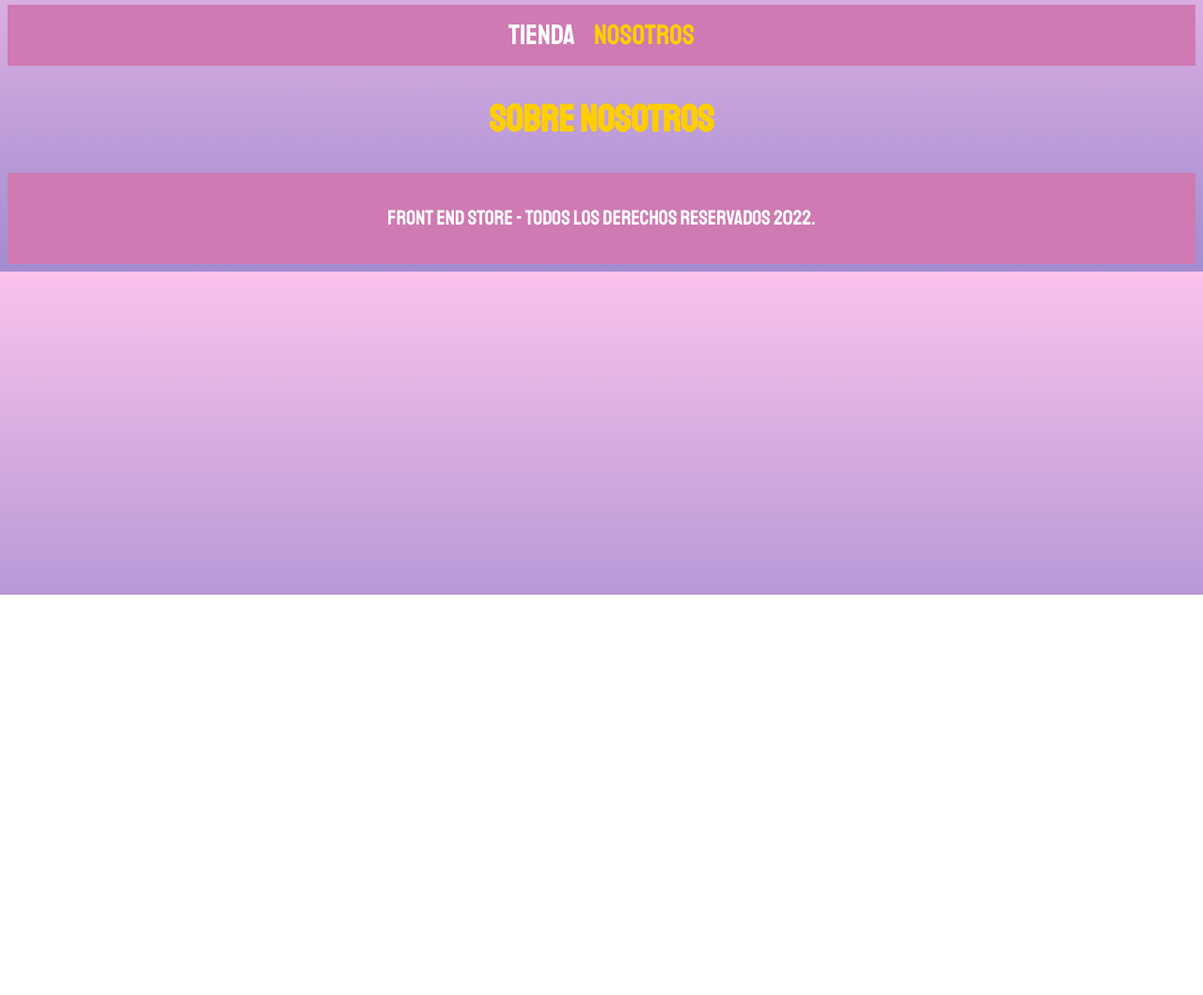
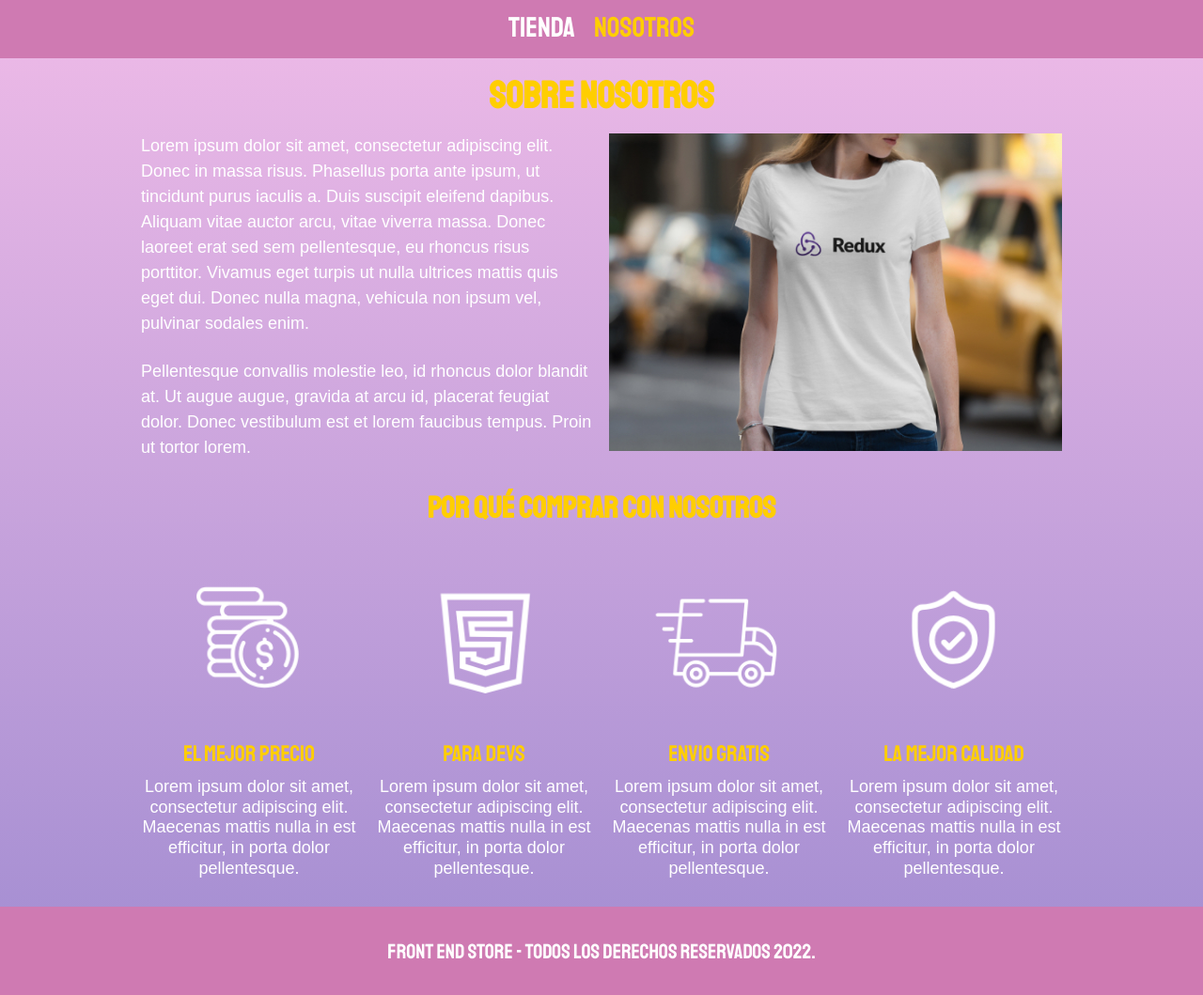
Before and after one commit to dandrew97/Frontend_Store, a plain HTML site: page nosotros.html in a window 1280 px wide. Shown: the part 167-1226 px from the top of the page at 94% size. Before the commit the page ends 800 px from the top, so only its background shows below. Drawn offline with Linux system fonts and the light colour scheme.

Commit message:
feat: :hammer: Crear pagina nosotros.html y agregar los estilos
Se crea la pagina nosotros.html con su respectiva maquetación y se le asignan los estilos a dicha página dentro del fichero styles.css

```diff
--- a/css/styles.css
+++ b/css/styles.css
@@ -13,19 +13,19 @@
     --fuentePrincipal: 'Staatliches', sans-serif;
 }
 /* Globales o universales */
-*, *:before, *:after {
-    box-sizing: inherit;
-}
 html {
     font-size: 62.5%; /* Esta linea es importante agregar las en todos los proyectos ya que permite que 1rem = 10px, y que el texto se adapte muy bien a todos los dispositivos*/
     box-sizing: border-box; /* Propiedad que permite hacer que las medidas de los conenedores sean precisas, y no se reduzcan debido al margin, padding o el borde, basado en el box model*/
 }
+*, *:before, *:after {
+    box-sizing: inherit;
+}
 /* Estilos generales */
 body {
     background-image: linear-gradient(to top, #a18cd1 0%, #fbc2eb 100%);
-    font-size: 16px;
-    font-family: var(--fuentePrincipal);
+    font-size: 1.6rem;
     line-height: 1.5; /* Interlineado. Propiedad que se agrega a todo el proyecto */
+    margin: 0;
 }
 p {
     font-size: 1.8rem;
@@ -39,8 +39,13 @@ img {
     max-width: 100%;
 }
 .contenedor {
+    margin: 0 1rem;
+}
+@media (min-width: 811px) {
+    .contenedor {
     max-width: 120rem;
     margin: 0 auto; /* Esta es una manera de centrar un contenedor y lo hace responsive */
+}
 }
 h1, h2, h3 {
     text-align: center;
@@ -88,8 +93,10 @@ h3 {
 .grid{
     display: grid;
     grid-template-columns: repeat(2, 1fr);
-    gap: 2rem;
+    gap: 1rem;
+}
 @media (min-width: 768px) {
+    .grid {
         grid-template-columns: repeat(3, 1fr);
     }
 }
@@ -154,3 +161,61 @@ h3 {
 }
 
 /* Estilos pagina NOSOTROS */
+/* Nosotros */
+.sobrenosotros {
+    margin: 1rem;
+}
+.nosotros {
+    max-width: 98rem;
+    margin: 0 auto;
+    display: grid;
+    grid-template-rows: repeat(2, auto);
+}
+@media (min-width: 768px) {
+    .nosotros {
+        display: grid;
+        grid-template-columns: repeat(2, 1fr);
+        column-gap: 1.5rem;
+    }
+    .nosotros__imagen {
+        grid-column: 2/3;
+    }
+}
+.nosotros__contenido p {
+    margin: 0;
+}
+.nosotros__imagen {
+    grid-row: 1/2;
+    width: 100%;
+}
+
+/* Iconos */
+.grid_iconos {
+    max-width: 98rem;
+    margin: 0 auto;
+    display: grid;
+    grid-template-columns: repeat(2, 1fr);
+    gap: 2rem;
+
+}
+@media (min-width: 768px) {
+    .grid_iconos {
+        grid-template-columns: repeat(4, 1fr);
+    }
+}
+.icono__imagen {
+    width: 100%;
+}
+.icono__nombre {
+    font-size: 2.4rem;
+    font-family: var(--fuentePrincipal);
+    margin: 1rem 0;
+    text-align: center;
+    line-height: 1.2;
+    color: var(--secundario);
+}
+.icono__texto {
+    margin: 1rem 0;
+    text-align: center;
+    line-height: 1.2;
+}
--- a/nosotros.html
+++ b/nosotros.html
@@ -25,7 +25,59 @@
     </nav>
 
     <main class="contenedor">
-        <h1> Sobre Nosotros </h1>
+        <h1 class="sobrenosotros"> Sobre Nosotros </h1>
+
+        <div class="nosotros">
+            <div class="nosotros__contenido">
+                <p> Lorem ipsum dolor sit amet, consectetur adipiscing elit. Donec in massa risus. Phasellus porta ante
+                ipsum, ut tincidunt purus iaculis a. Duis suscipit eleifend dapibus. Aliquam vitae auctor arcu,
+                vitae viverra massa. Donec laoreet erat sed sem pellentesque, eu rhoncus risus porttitor. Vivamus
+                eget turpis ut nulla ultrices mattis quis eget dui. Donec nulla magna, vehicula non ipsum vel,
+                pulvinar sodales enim.</p>
+                <br>
+                <p>Pellentesque convallis molestie leo, id rhoncus dolor blandit at. Ut augue augue, gravida at arcu id,
+                placerat feugiat dolor. Donec vestibulum est et lorem faucibus tempus. Proin ut tortor lorem. </p>
+            </div>
+            <img class="nosotros__imagen" src="img/nosotros.jpg" alt="nosotros">
+        </div> <!-- .nosotros -->
+
+        <div class="porquecomprar">
+            <h2> Por qué comprar con nosotros </h2>
+            <div class="grid_iconos">
+                <div class="icono">
+                    <img class="icono__imagen" src="img/icono_1.png" alt="icono.png">
+                    <div class="icono__informacion">
+                        <p class="icono__nombre"> El mejor precio </p>
+                        <p class="icono__texto"> Lorem ipsum dolor sit amet, consectetur adipiscing elit. Maecenas mattis nulla in est efficitur, in porta dolor pellentesque. </p>
+                    </div>
+                </div> <!-- .icono -->
+
+                <div class="icono">
+                    <img class="icono__imagen" src="img/icono_2.png" alt="icono.png">
+                    <div class="icono__informacion">
+                        <p class="icono__nombre"> Para devs </p>
+                        <p class="icono__texto"> Lorem ipsum dolor sit amet, consectetur adipiscing elit. Maecenas mattis nulla in est efficitur, in porta dolor pellentesque. </p>
+                    </div>
+                </div> <!-- .icono -->
+
+                <div class="icono">
+                    <img class="icono__imagen" src="img/icono_3.png" alt="icono.png">
+                    <div class="icono__informacion">
+                        <p class="icono__nombre"> Envio Gratis </p>
+                        <p class="icono__texto"> Lorem ipsum dolor sit amet, consectetur adipiscing elit. Maecenas mattis nulla in est efficitur, in porta dolor pellentesque. </p>
+                    </div>
+                </div> <!-- .icono -->
+
+                <div class="icono">
+                    <img class="icono__imagen" src="img/icono_4.png" alt="icono.png">
+                    <div class="icono__informacion">
+                        <p class="icono__nombre"> La mejor calidad </p>
+                        <p class="icono__texto"> Lorem ipsum dolor sit amet, consectetur adipiscing elit. Maecenas mattis nulla in est efficitur, in porta dolor pellentesque. </p>
+                    </div>
+                </div> <!-- .icono -->
+
+            </div>
+        </div>
     </main>
 
     <!-- Footer -->
```
Lines whose indentation alone changed are shown as unchanged.
